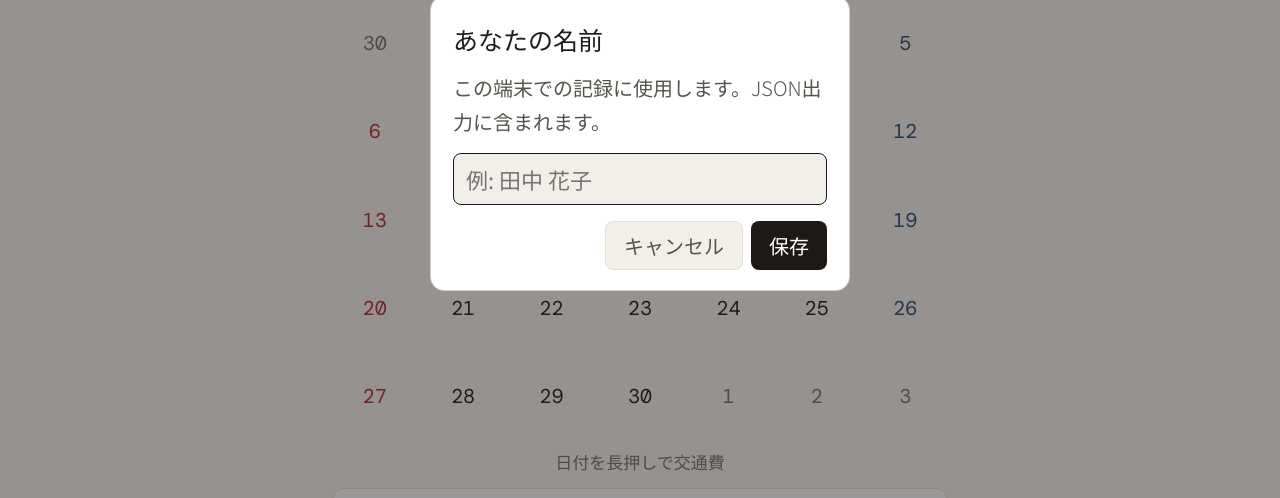
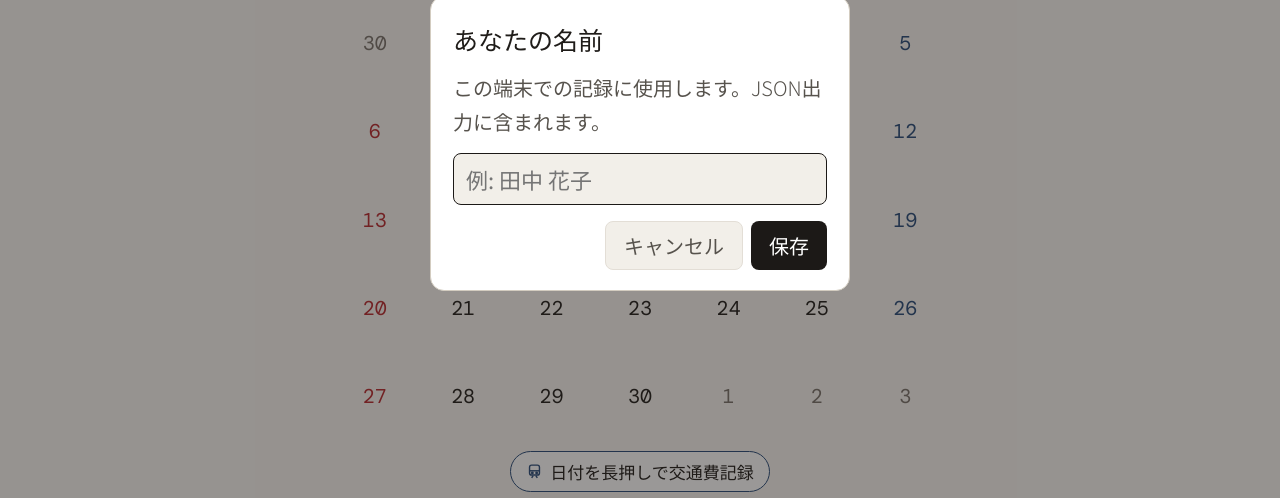
Before and after one commit to kasimoku/tc, a plain HTML site: page index.html in a window 1280 px wide. Shown: the part 257-755 px from the top of the page. Drawn offline with nearby package versions, Linux system fonts and the light colour scheme.

Commit message:
カレンダーのヒントを読ませる見た目にする
初見で何の話か分からないので「交通費記録」まで書き、文字色を本文色に
上げて枠付きのピルにした。アイコンと枠の色は交通費のリングと同じ青で
そろえている。

Co-Authored-By: Claude Opus 5 <noreply@anthropic.com>

```diff
--- a/index.html
+++ b/index.html
@@ -146,7 +146,8 @@ body{background:var(--bg);color:var(--text);font-family:var(--sans);font-weight:
 .fare-pop:hover{background:var(--blue);color:#fff}
 .fare-pop::after{content:'';position:absolute;left:var(--arrow-x,50%);bottom:-6px;width:10px;height:10px;background:inherit;border-right:1.5px solid var(--blue);border-bottom:1.5px solid var(--blue);transform:translateX(-50%) rotate(45deg);border-radius:0 0 3px 0}
 .fare-pop svg{width:17px;height:17px;vertical-align:-3px;margin-right:5px}
-.cal-hint{font-size:17px;color:var(--text3);text-align:center;margin:-6px 0 14px}
+.cal-hint{display:flex;align-items:center;justify-content:center;gap:7px;width:fit-content;margin:-4px auto 14px;padding:7px 15px;font-size:17px;color:var(--text);background:var(--surface);border:1px solid var(--blue);border-radius:99px}
+.cal-hint svg{width:17px;height:17px;color:var(--blue);flex-shrink:0}
 .fare-sum{border-top:1px solid var(--border);margin-top:16px;padding-top:14px}
 .fare-sum-head{display:flex;align-items:center;gap:9px;width:100%;background:none;border:none;padding:0;cursor:pointer;font-family:var(--sans);text-align:left;color:var(--text)}
 .fare-sum-head svg.fare-ico{width:19px;height:19px;color:var(--blue);flex-shrink:0}
@@ -605,7 +606,10 @@ select.t-input{appearance:none;-webkit-appearance:none;text-overflow:ellipsis;ba
       <button class="cal-nav-btn" onclick="changeMonth(1)"><svg viewBox="0 0 24 24" fill="none" stroke="currentColor" stroke-width="2"><polyline points="9 18 15 12 9 6"/></svg></button>
     </div>
     <div class="cal-grid" id="calGrid"></div>
-    <div class="cal-hint">日付を長押しで交通費</div>
+    <div class="cal-hint">
+      <svg viewBox="0 0 24 24" fill="none" stroke="currentColor" stroke-width="2"><rect x="5" y="3" width="14" height="14" rx="3"/><line x1="5" y1="11" x2="19" y2="11"/><circle cx="9" cy="14" r="1"/><circle cx="15" cy="14" r="1"/><path d="M8 21l2-3M16 21l-2-3"/></svg>
+      日付を長押しで交通費記録
+    </div>
     <div class="cal-summary">
       <div class="basis-switch">
         <button class="basis-btn" id="basisMonth" onclick="setCalBasis('month')">1ヶ月</button>
--- a/sw.js
+++ b/sw.js
@@ -1,4 +1,4 @@
-const CACHE = 'timecard-v31';
+const CACHE = 'timecard-v32';
 const SCOPE = new URL('./', location).pathname;
 const ASSETS = [
   './',
```
